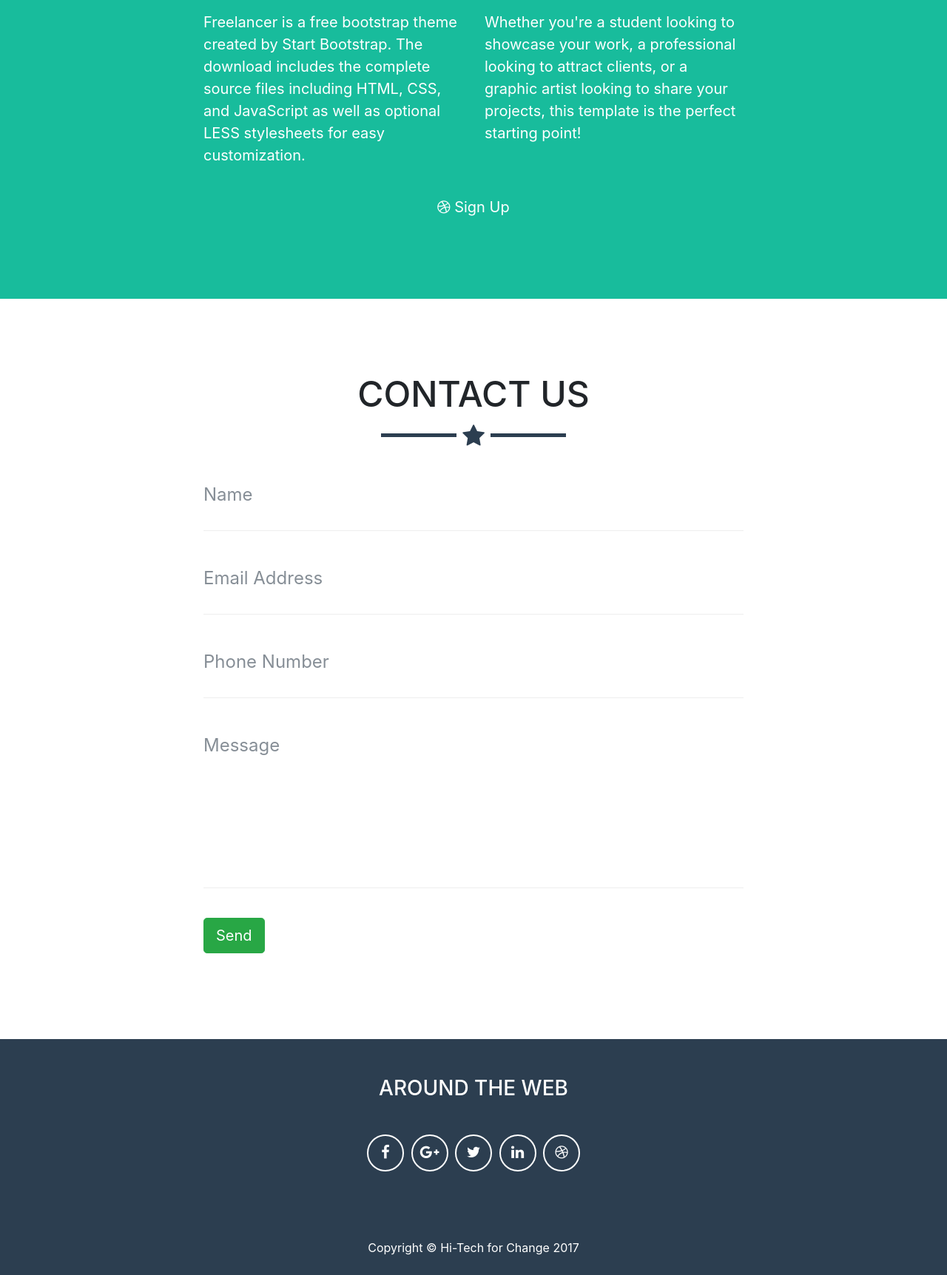
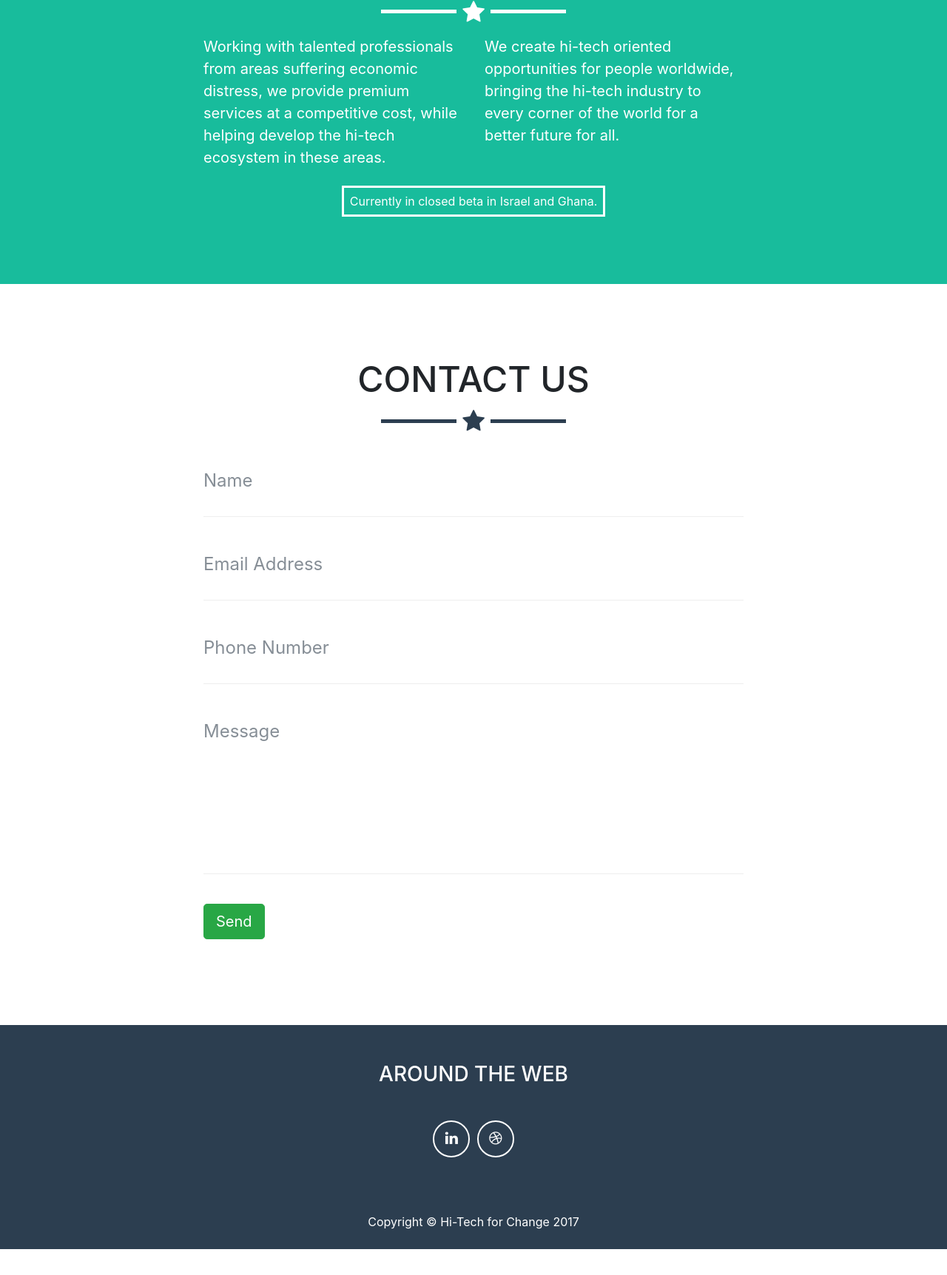
Before and after one commit to Hi-TechForChange/HTFCteam, a website with bundled scripts: page index.html in a window 1280 px wide. Shown: the part 1012-2736 px from the top of the page at 74% size. After the commit the page ends 2701 px from the top, so only its background shows below. Built offline with nearby package versions, Linux system fonts and the light colour scheme.

Commit message:
about section
text added

```diff
--- a/index.html
+++ b/index.html
@@ -54,7 +54,7 @@
           <img class="img-fluid" src="img/htfc.png" alt="HTFC" style="padding-top: 100px">
             <h2 class="text-center" style="padding-top: 50px">Hi-Tech For Change</h2>
               <hr class="star-primary">
-                 <h3 class="text-center">Lorem Ipsum what we do in a sentence</h3>
+                 <h3 class="text-center">Creating technological and economic empowerment across borders</h3>
       </div>
       </div>
     </section>
@@ -152,15 +152,15 @@
         <hr class="star-light">
         <div class="row">
           <div class="col-lg-4 ml-auto">
-            <p>Freelancer is a free bootstrap theme created by Start Bootstrap. The download includes the complete source files including HTML, CSS, and JavaScript as well as optional LESS stylesheets for easy customization.</p>
+            <p>Working with talented professionals from areas suffering economic distress, we provide premium services at a competitive cost, while helping develop the hi-tech ecosystem in these areas.</p>
           </div>
           <div class="col-lg-4 mr-auto">
-            <p>Whether you're a student looking to showcase your work, a professional looking to attract clients, or a graphic artist looking to share your projects, this template is the perfect starting point!</p>
+            <p>We create hi-tech oriented opportunities for people worldwide, bringing the hi-tech industry to every corner of the world for a better future for all.</p>
           </div>
-          <div class="col-lg-8 mx-auto text-center">
-            <a href="#" class="btn btn-lg btn-outline">
-              <i class="fa fa-dribbble"></i>
-              Sign Up
+          <div class="col-lg-8 mx-auto text-center" style="padding-top: 16px">
+            <a style="outline: solid; padding: 8px">
+             <!-- <i class="fa fa-dribbble"></i> -->
+              Currently in closed beta in Israel and Ghana.
             </a>
           </div>
         </div>
@@ -226,29 +226,13 @@
             </div>
             <div class="footer-col col-md-4">
               <h3>Around the Web</h3>
-              <ul class="list-inline">
                 <li class="list-inline-item">
-                  <a class="btn-social btn-outline" href="#">
-                    <i class="fa fa-fw fa-facebook"></i>
-                  </a>
-                </li>
-                <li class="list-inline-item">
-                  <a class="btn-social btn-outline" href="#">
-                    <i class="fa fa-fw fa-google-plus"></i>
-                  </a>
-                </li>
-                <li class="list-inline-item">
-                  <a class="btn-social btn-outline" href="#">
-                    <i class="fa fa-fw fa-twitter"></i>
-                  </a>
-                </li>
-                <li class="list-inline-item">
-                  <a class="btn-social btn-outline" href="#">
+                  <a class="btn-social btn-outline" a href="https://www.linkedin.com/company/11321396/">
                     <i class="fa fa-fw fa-linkedin"></i>
                   </a>
                 </li>
                 <li class="list-inline-item">
-                  <a class="btn-social btn-outline" href="#">
+                  <a class="btn-social btn-outline" href="http://www.hitechforchange.com">
                     <i class="fa fa-fw fa-dribbble"></i>
                   </a>
                 </li>
```
